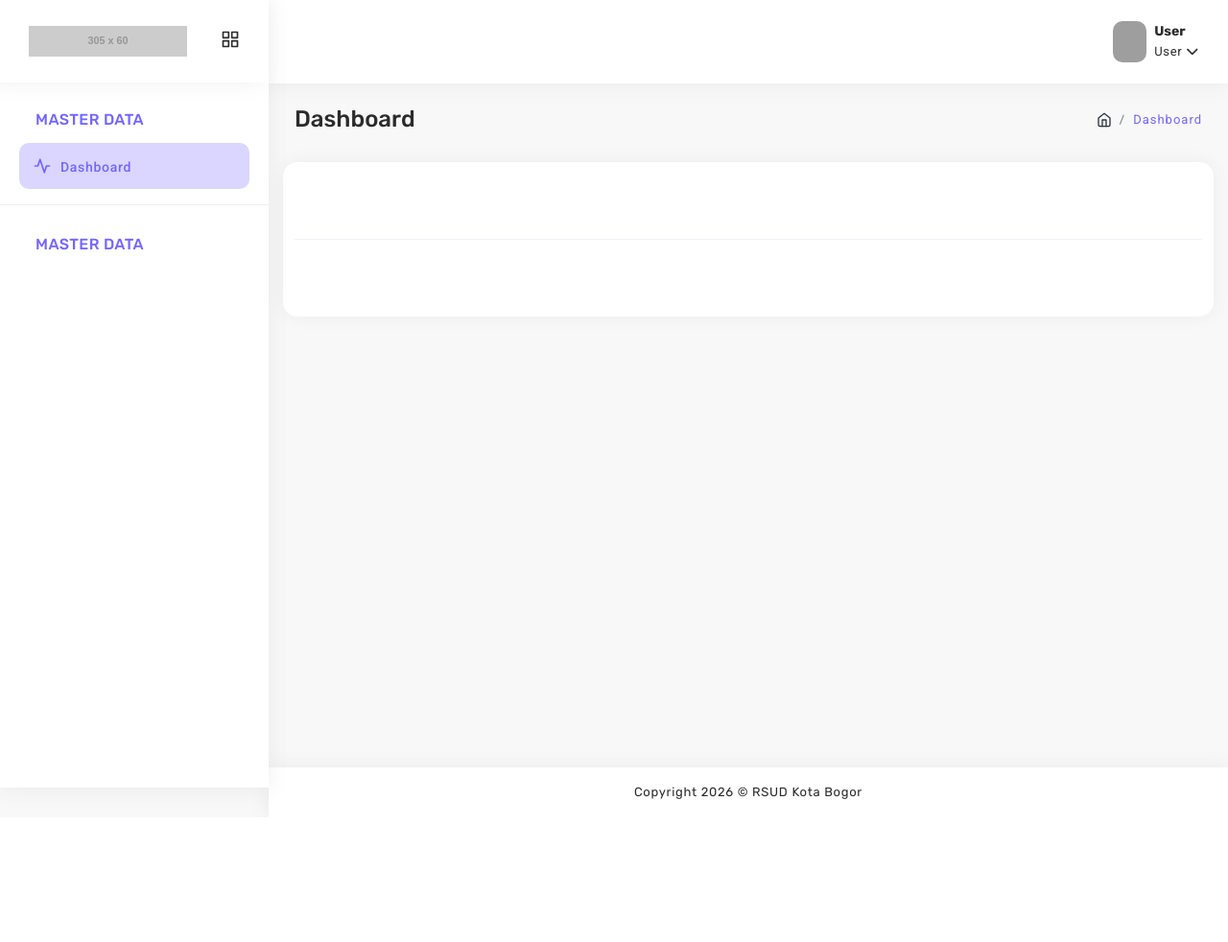
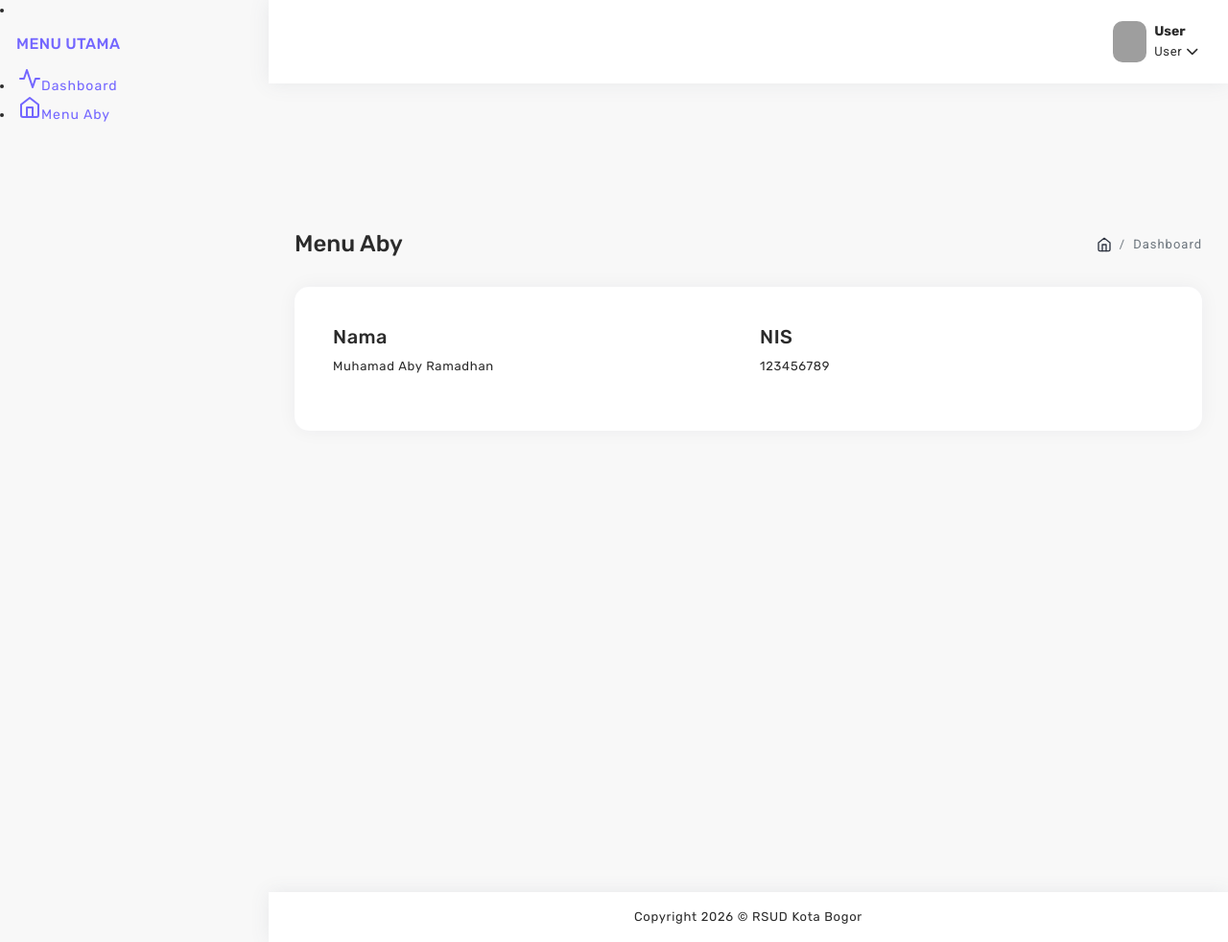
Before and after one commit to gibranabdilah236-cpu/PKL-2026-2027, a Laravel app: page /dashboard in a window 1280 px wide. Shown: the whole page at 96% size. Before the commit the page ends 849 px from the top, so only its background shows below. Run offline with Laravel 8, Linux system fonts and the light colour scheme; the visitor is signed in with stand-in values (Sample User, id 1); grey boxes labelled with a size stand in for pictures from a placeholder-image service; some libraries are stand-ins or nearby versions; grey boxes are pictures that could not be loaded.

Commit message:
Upload pertama

```diff
--- a/app/Http/Controllers/DashboardController.php
+++ b/app/Http/Controllers/DashboardController.php
@@ -13,7 +13,10 @@ class DashboardController extends Controller
      */
     public function index()
     {
-        return view('dashboard');
+        return view('dashboard',[
+            'nama' =>'Muhamad Aby Ramadhan',
+            'nis' =>123456789,
+        ]);
     }
 
     /**
--- a/app/Providers/RouteServiceProvider.php
+++ b/app/Providers/RouteServiceProvider.php
@@ -10,6 +10,13 @@ use Illuminate\Support\Facades\Route;
 
 class RouteServiceProvider extends ServiceProvider
 {
+    /**
+     * The path to the "home" route for your application.
+     *
+     * @var string
+     */
+    public const HOME = '/dashboard';
+
     /**
      * Define your route model bindings, pattern filters, etc.
      *
--- a/resources/views/dashboard.blade.php
+++ b/resources/views/dashboard.blade.php
@@ -1,39 +1,34 @@
 @extends('layouts.dashboard.master')
 
-@section('title', 'Dashboard')
+@section('title', 'dashboard')
 
 @section('breadcrumb-title')
-<h3>Dashboard</h3>
+<h3>Menu Aby</h3>
 @endsection
 
 @section('breadcrumb-items')
-<li class="breadcrumb-item"><a href=""> Dashboard</i></a></li>
+<li class="breadcrumb-item active">dashboard</li>
 @endsection
 
 @section('content')
 <div class="container-fluid">
-	<div class="row">
-        <div class="card" data-aos="fade-up">
-            <div class="card-header">
-
-            </div>
-            <div class="card-body">
-
+    <div class="row">
+        <div class="col-12">
+            <div class="card">
+                <div class="card-body">
+                    <div class="row">
+                        <div class="col-md-6 mb-3">
+                            <h5>Nama</h5>
+                            <p class="mb-0">{{ $nama }}</p>
+                        </div>
+                        <div class="col-md-6 mb-3">
+                            <h5>NIS</h5>
+                            <p class="mb-0">{{ $nis }}</p>
+                        </div>
+                    </div>
+                </div>
             </div>
         </div>
-	</div>
+    </div>
 </div>
 @endsection
-
-@push('before-style')
-
-@endpush
-@push('after-style')
-
-@endpush
-@push('before-script')
-
-@endpush
-@push('after-script')
-
-@endpush
--- a/resources/views/layouts/dashboard/sidebar.blade.php
+++ b/resources/views/layouts/dashboard/sidebar.blade.php
@@ -1,37 +1,15 @@
-<div class="sidebar-wrapper">
-	<div>
-		<div class="logo-wrapper">
-			<a href=""><img class="img-fluid for-light w-75" src="https://via.placeholder.com/305x60.png?text=Logo+RSUD+Kota+Bogor" alt=""></a>
-			<div class="back-btn"><i class="fa fa-angle-left"></i></div>
-			<div class="toggle-sidebar"><i class="status_toggle middle sidebar-toggle" data-feather="grid"> </i></div>
-		</div>
-		<div class="logo-icon-wrapper"><a href=""><img class="img-fluid" src="https://via.placeholder.com/33x33.png?text=RS" alt=""></a></div>
-		<nav class="sidebar-main">
-			<div class="left-arrow" id="left-arrow"><i data-feather="arrow-left"></i></div>
-			<div id="sidebar-menu">
-				<ul class="sidebar-links" id="simple-bar">
-					<li class="back-btn">
-						<div class="mobile-back text-end"><span>Back</span><i class="fa fa-angle-right ps-2" aria-hidden="true"></i></div>
-					</li>
 <li class="sidebar-main-title" style="padding-top: 0; padding-bottom: 0;">
     <div style="background-color: transparent">
-							<h6 class="mb-0">MASTER DATA</h6>
+        <h6 class="mb-0">MENU UTAMA</h6>
     </div>
 </li>
 <li class="sidebar-list">
-						<a class="sidebar-link sidebar-title link-nav {{ request()->is('dashboard') ? 'active' : '' }}" href="{{ route('dashboard') }}">
-							<i data-feather="activity"> </i><span>Dashboard</span>
+    <a class="sidebar-link sidebar-title link-nav {{ request()->routeIs('dashboard') ? 'active' : '' }}" href="{{ route('dashboard') }}">
+        <i data-feather="activity"></i><span>Dashboard</span>
     </a>
 </li>
-					<hr style="color: #bdbdbd">
-                    <li class="sidebar-main-title" style="padding-top: 0; padding-bottom: 0;">
-						<div style="background-color: transparent">
-							<h6 class="mb-0">MASTER DATA</h6>
-						</div>
+<li class="sidebar-list">
+    <a class="sidebar-link sidebar-title link-nav {{ request()->routeIs('menu.aby') ? 'active' : '' }}" href="{{ route('menu.aby') }}">
+        <i data-feather="home"></i><span>Menu Aby</span>
+    </a>
 </li>
-				</ul>
-			</div>
-			<div class="right-arrow" id="right-arrow"><i data-feather="arrow-right"></i></div>
-		</nav>
-	</div>
-</div>
--- a/routes/web.php
+++ b/routes/web.php
@@ -3,19 +3,6 @@
 use App\Http\Controllers\Auth\AuthenticatedSessionController;
 use App\Http\Controllers\DashboardController;
 use Illuminate\Support\Facades\Route;
-
-/*
-|--------------------------------------------------------------------------
-| Web Routes
-|--------------------------------------------------------------------------
-|
-| Here is where you can register web routes for your application. These
-| routes are loaded by the RouteServiceProvider within a group which
-| contains the "web" middleware group. Now create something great!
-|
-*/
-
-Route::get('/dashboard', [DashboardController::class, 'index'])->name('dashboard');
 
 Route::middleware('guest')->group(function () {
     Route::get('/', [AuthenticatedSessionController::class, 'create'])->name('login');
@@ -23,5 +10,7 @@ Route::middleware('guest')->group(function () {
 });
 
 Route::middleware('auth')->group(function () {
+    Route::get('/dashboard', [DashboardController::class, 'index'])->name('dashboard');
+    Route::get('/menu-aby', [DashboardController::class, 'index'])->name('menu.aby');
     Route::post('logout', [AuthenticatedSessionController::class, 'destroy'])->name('logout');
 });
```
Also changed, not shown: 2 other files. Lines whose indentation alone changed are shown as unchanged.
